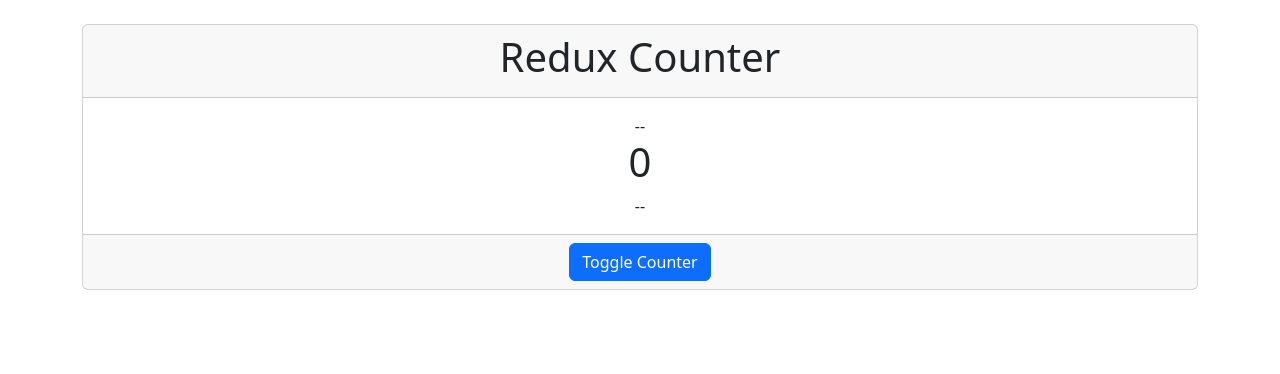
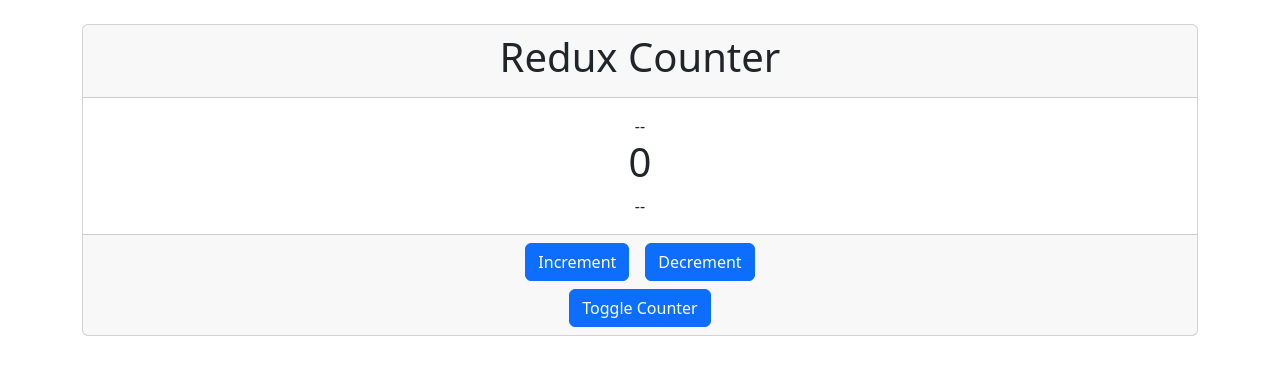
Before and after one commit to harisaini778/My-Redux-Project2, a React (Create React App) app: page / in a window 1280 px wide. Shown: the top 374 px of the page. Built offline with nearby package versions, Linux system fonts and the light colour scheme.

Commit message:
added a decrement and increment function logic to the code, now the increment and the decrement button are working perfectly fine

```diff
--- a/src/components/Counter.js
+++ b/src/components/Counter.js
@@ -1,9 +1,19 @@
 
 import { Container, Button } from "react-bootstrap";
 import { Card } from "react-bootstrap";
-import { useSelector } from "react-redux";
+import { useSelector,useDispatch } from "react-redux";
+import { Stack } from "react-bootstrap";
 
 const Counter = () => {
+    const dispatch = useDispatch();
+
+    const incrementHandeler = () => {
+        dispatch({ type: "increment" });
+    }
+
+    const decrementHandler = () => {
+        dispatch({ type: "decrement" });
+    }
     const counter = useSelector(state => state.counter);
     const toggleCounterHandeler = () => {
 
@@ -20,6 +30,16 @@
                         -- <h1>{counter}</h1> --
                     </Card.Body>
                     <Card.Footer>
+                        <div className="d-flex justify-content-center">
+                          <Stack direction="horizontal" gap="3" className="mb-2">
+                            <Button onClick={incrementHandeler}>
+                                Increment
+                            </Button>
+                            <Button onClick={decrementHandler}>
+                                Decrement
+                            </Button>
+                        </Stack>
+                        </div>
                         <Button onClick={toggleCounterHandeler}>
                             Toggle Counter
                         </Button>
--- a/src/store/index.js
+++ b/src/store/index.js
@@ -3,7 +3,7 @@
 import { legacy_createStore } from "redux";
 
 const counterReducer = (state = { counter: 0 }, action) => {
-    if (action.type === "icrement") {
+    if (action.type === "increment") {
         return {
             counter: state.counter + 1,
        }
```
